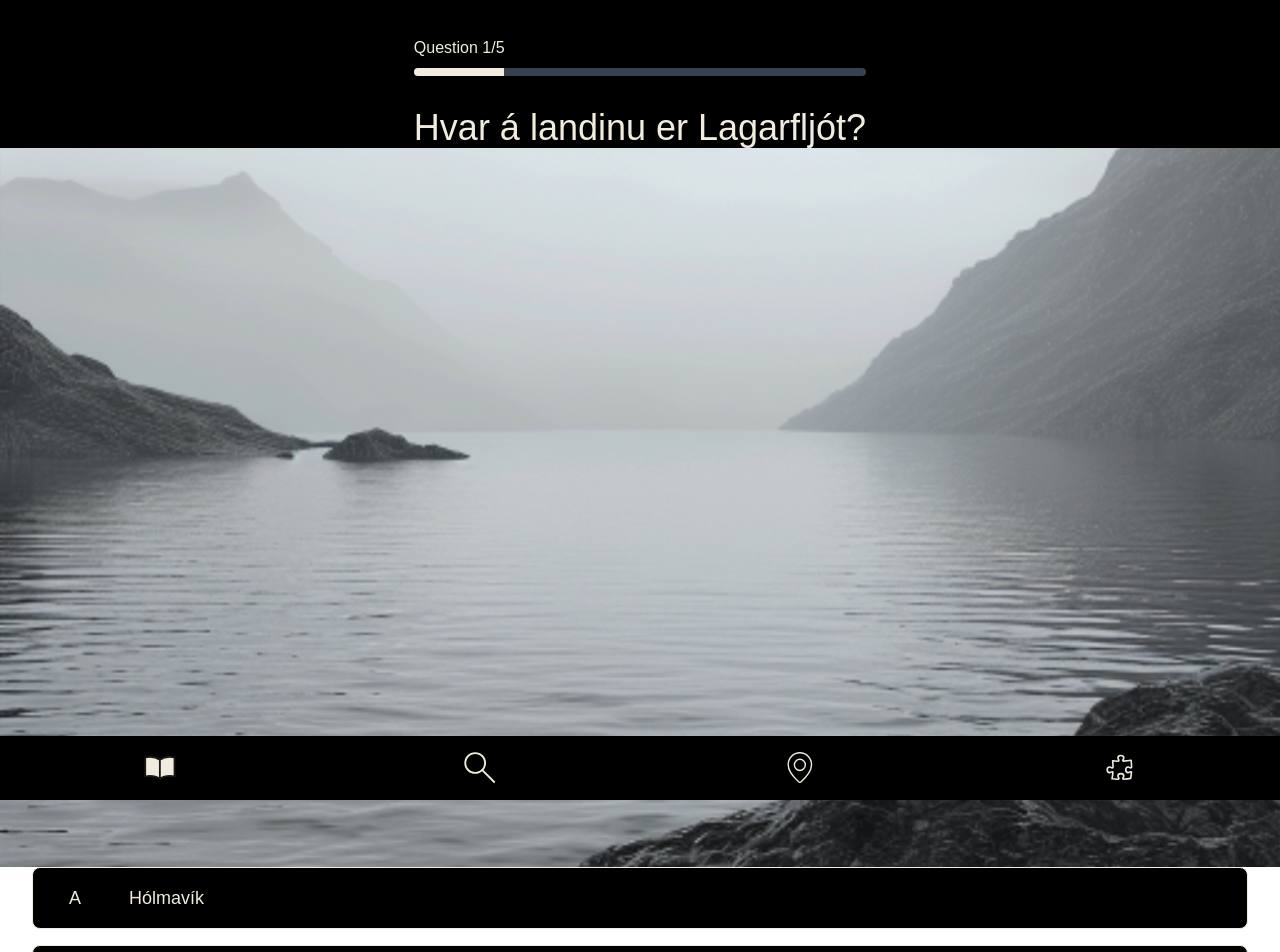
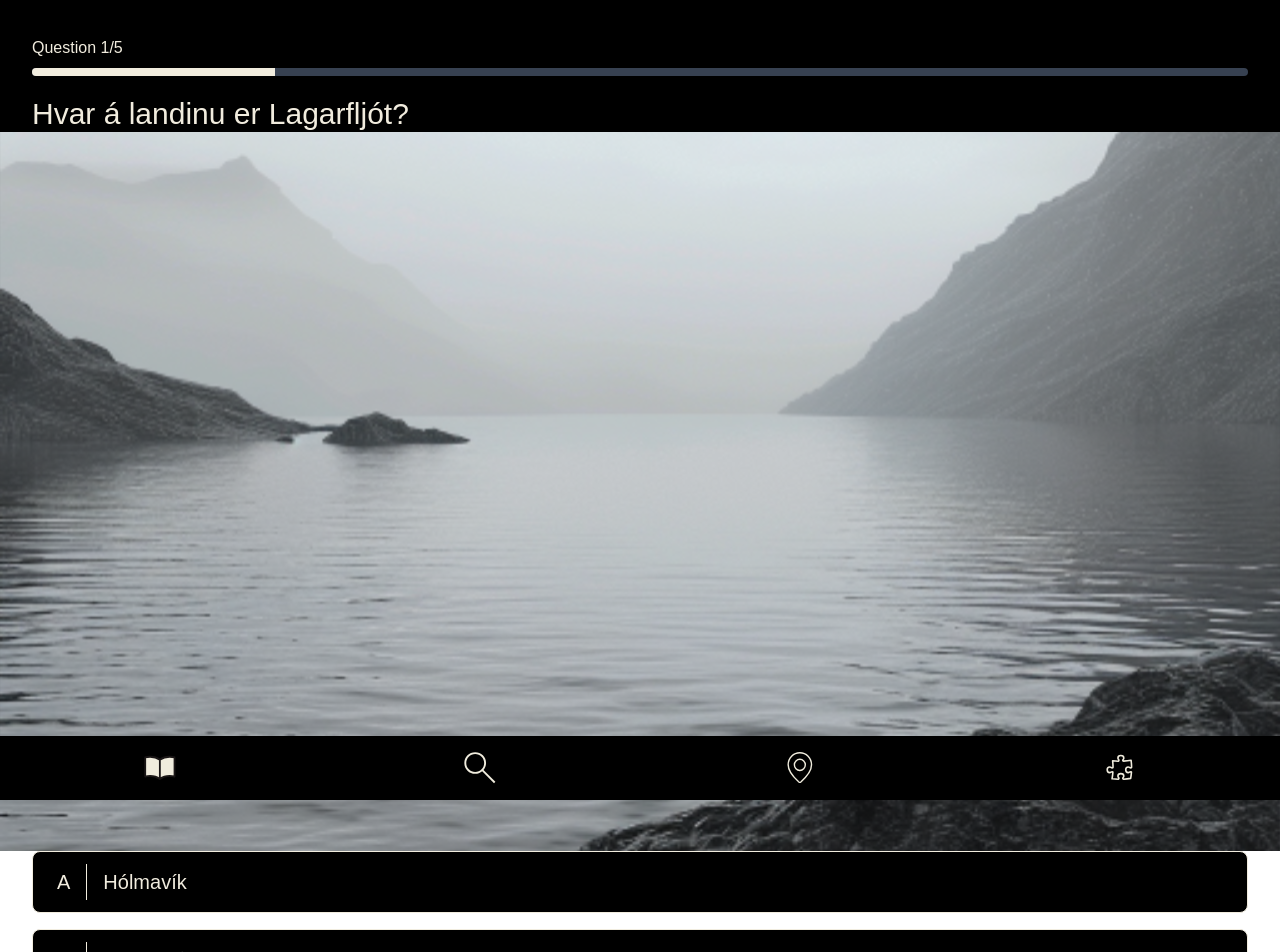
Before and after one commit to ln0185/Sagnir, a React (Vite) app: page /quiz in a window 1280 px wide. Shown: the top 952 px of the page. Built offline with nearby package versions, Linux system fonts and the light colour scheme.

Commit message:
added images to the questions

```diff
--- a/src/components/ArrowButton/ArrowButton.tsx
+++ b/src/components/ArrowButton/ArrowButton.tsx
@@ -8,7 +8,7 @@ const ArrowButton: React.FC<ArrowButtonProps> = ({ onClick }) => {
   return (
     <button
       onClick={onClick}
-      className="w-10 h-10 flex items-center justify-center bg-transparent border-amber-100 rounded-full hover:bg-amber-100 hover:text-black transition"
+      className="w-8 h-20 flex items-center justify-center bg-transparent rounded-full hover:text-black transition"
     >
       <svg
         width="38"
--- a/src/components/QuizOption/QuizOption.tsx
+++ b/src/components/QuizOption/QuizOption.tsx
@@ -2,12 +2,12 @@ import React from "react";
 
 interface QuizOptionProps {
   label: string; // "A", "B", "C", "D"
-  text: string; // Answer text
-  isSelected: boolean; // Whether this option is selected
-  isCorrect: boolean; // Whether this is the correct option
-  isIncorrect: boolean; // Whether this option is the wrong selection
-  showCorrectAnswer: boolean; // Highlight correct answer
-  onClick: () => void; // Function for handling clicks
+  text: string;
+  isSelected: boolean;
+  isCorrect: boolean;
+  isIncorrect: boolean;
+  showCorrectAnswer: boolean;
+  onClick: () => void;
 }
 
 const QuizOption: React.FC<QuizOptionProps> = ({
@@ -21,7 +21,7 @@ const QuizOption: React.FC<QuizOptionProps> = ({
 }) => {
   return (
     <button
-      className={`w-full py-4 px-9 flex items-center text-left border rounded-lg transition ${
+      className={`w-full py-3 px-6 flex items-center text-left border rounded-lg transition ${
         showCorrectAnswer
           ? "bg-[#F1ECDE] border-[#F1ECDE] text-black" // Highlight correct answer
           : isIncorrect
@@ -36,7 +36,7 @@ const QuizOption: React.FC<QuizOptionProps> = ({
     >
       {/* Option Label */}
       <span
-        className={`font-glare text-lg mr-12 ${
+        className={`font-glare text-xl ${
           showCorrectAnswer || (isSelected && isCorrect)
             ? "text-black"
             : "text-[#F1ECDE]"
@@ -45,9 +45,12 @@ const QuizOption: React.FC<QuizOptionProps> = ({
         {label}
       </span>
 
+      {/* Vertical Line */}
+      <div className="w-px h-9 bg-[#F1ECDE] mx-4"></div>
+
       {/* Option Text */}
       <span
-        className={`font-glare text-lg ${
+        className={`font-glare text-xl ${
           showCorrectAnswer || (isSelected && isCorrect)
             ? "text-black"
             : "text-[#F1ECDE]"
--- a/src/components/QuizProgressBar/ProgressBar.tsx
+++ b/src/components/QuizProgressBar/ProgressBar.tsx
@@ -1,20 +1,16 @@
-import React from "react";
-
 interface ProgressBarProps {
-  questionNumber: number; // Current question number
-  totalQuestions: number; // Total number of questions
-  questionText: string; // The question to display
+  questionNumber: number;
+  totalQuestions: number;
 }
 
 const ProgressBar: React.FC<ProgressBarProps> = ({
   questionNumber,
   totalQuestions,
-  questionText,
 }) => {
   const progress = (questionNumber / totalQuestions) * 100;
 
   return (
-    <div className="w-full px-8 pt-9">
+    <div className="w-full pt-9">
       {/* Top Section: Question Count */}
       <div className="flex items-center justify-between mb-2">
         <span className="font-glare text-[#F1ECDE] text-base">{`Question ${questionNumber}/${totalQuestions}`}</span>
@@ -27,11 +23,6 @@ const ProgressBar: React.FC<ProgressBarProps> = ({
           style={{ width: `${progress}%` }} // Dynamic progress width
         ></div>
       </div>
-
-      {/* Question Text */}
-      <h2 className="pt-8 font-glare text-4xl text-[#F1ECDE] text-left">
-        {questionText}
-      </h2>
     </div>
   );
 };
--- a/src/output.css
+++ b/src/output.css
@@ -591,12 +591,33 @@ video {
   margin-right: 1.75rem;
 }
 
+.my-14 {
+  margin-top: 3.5rem;
+  margin-bottom: 3.5rem;
+}
+
+.my-10 {
+  margin-top: 2.5rem;
+  margin-bottom: 2.5rem;
+}
+
+.my-7 {
+  margin-top: 1.75rem;
+  margin-bottom: 1.75rem;
+}
+
+.mx-4 {
+  margin-left: 1rem;
+  margin-right: 1rem;
+}
+
+.mx-1 {
+  margin-left: 0.25rem;
+  margin-right: 0.25rem;
+}
+
 .mb-2 {
   margin-bottom: 0.5rem;
-}
-
-.mb-20 {
-  margin-bottom: 5rem;
 }
 
 .ml-auto {
@@ -605,6 +626,26 @@ video {
 
 .mr-12 {
   margin-right: 3rem;
+}
+
+.mb-20 {
+  margin-bottom: 5rem;
+}
+
+.mb-10 {
+  margin-bottom: 2.5rem;
+}
+
+.mb-5 {
+  margin-bottom: 1.25rem;
+}
+
+.mr-5 {
+  margin-right: 1.25rem;
+}
+
+.mr-2 {
+  margin-right: 0.5rem;
 }
 
 .\!inline-block {
@@ -623,16 +664,16 @@ video {
   height: auto !important;
 }
 
-.h-10 {
-  height: 2.5rem;
-}
-
 .h-16 {
   height: 4rem;
 }
 
 .h-2 {
   height: 0.5rem;
+}
+
+.h-20 {
+  height: 5rem;
 }
 
 .h-8 {
@@ -647,12 +688,32 @@ video {
   height: 100vh;
 }
 
+.h-0 {
+  height: 0px;
+}
+
+.h-5 {
+  height: 1.25rem;
+}
+
+.h-6 {
+  height: 1.5rem;
+}
+
+.h-7 {
+  height: 1.75rem;
+}
+
+.h-9 {
+  height: 2.25rem;
+}
+
+.h-10 {
+  height: 2.5rem;
+}
+
 .\!w-\[19rem\] {
   width: 19rem !important;
-}
-
-.w-10 {
-  width: 2.5rem;
 }
 
 .w-8 {
@@ -667,12 +728,12 @@ video {
   width: 100%;
 }
 
+.w-px {
+  width: 1px;
+}
+
 .flex-none {
   flex: none;
-}
-
-.flex-grow {
-  flex-grow: 1;
 }
 
 .scale-x-\[-1\] {
@@ -778,11 +839,6 @@ video {
   border-color: rgb(241 236 222 / var(--tw-border-opacity, 1));
 }
 
-.border-amber-100 {
-  --tw-border-opacity: 1;
-  border-color: rgb(254 243 199 / var(--tw-border-opacity, 1));
-}
-
 .border-gray-700 {
   --tw-border-opacity: 1;
   border-color: rgb(55 65 81 / var(--tw-border-opacity, 1));
@@ -859,6 +915,46 @@ video {
   padding-bottom: 1rem;
 }
 
+.px-10 {
+  padding-left: 2.5rem;
+  padding-right: 2.5rem;
+}
+
+.px-20 {
+  padding-left: 5rem;
+  padding-right: 5rem;
+}
+
+.px-28 {
+  padding-left: 7rem;
+  padding-right: 7rem;
+}
+
+.px-5 {
+  padding-left: 1.25rem;
+  padding-right: 1.25rem;
+}
+
+.px-7 {
+  padding-left: 1.75rem;
+  padding-right: 1.75rem;
+}
+
+.px-6 {
+  padding-left: 1.5rem;
+  padding-right: 1.5rem;
+}
+
+.py-2 {
+  padding-top: 0.5rem;
+  padding-bottom: 0.5rem;
+}
+
+.py-3 {
+  padding-top: 0.75rem;
+  padding-bottom: 0.75rem;
+}
+
 .pl-2 {
   padding-left: 0.5rem;
 }
@@ -869,6 +965,10 @@ video {
 
 .pt-9 {
   padding-top: 2.25rem;
+}
+
+.pt-5 {
+  padding-top: 1.25rem;
 }
 
 .text-left {
@@ -893,9 +993,9 @@ video {
   line-height: 1rem !important;
 }
 
-.text-4xl {
-  font-size: 2.25rem;
-  line-height: 2.5rem;
+.text-3xl {
+  font-size: 1.875rem;
+  line-height: 2.25rem;
 }
 
 .text-base {
@@ -905,6 +1005,11 @@ video {
 
 .text-lg {
   font-size: 1.125rem;
+  line-height: 1.75rem;
+}
+
+.text-xl {
+  font-size: 1.25rem;
   line-height: 1.75rem;
 }
 
@@ -959,11 +1064,6 @@ video {
   transition-duration: 150ms;
 }
 
-.hover\:bg-amber-100:hover {
-  --tw-bg-opacity: 1;
-  background-color: rgb(254 243 199 / var(--tw-bg-opacity, 1));
-}
-
 .hover\:bg-gray-700:hover {
   --tw-bg-opacity: 1;
   background-color: rgb(55 65 81 / var(--tw-bg-opacity, 1));
--- a/src/pages/QuizPage.tsx
+++ b/src/pages/QuizPage.tsx
@@ -13,6 +13,7 @@ export const QuizPage = () => {
       questionNumber: 1,
       totalQuestions: 5,
       questionText: "Hvar á landinu er Lagarfljót?",
+      imageSrc: "/src/assets/resources/Quizpic-lagarfljot.svg", // Add image path
       options: [
         { label: "A", text: "Hólmavík" },
         { label: "B", text: "Egilsstaðir" },
@@ -25,6 +26,7 @@ export const QuizPage = () => {
       questionNumber: 2,
       totalQuestions: 5,
       questionText: "Hvað á grýla mörg börn?",
+      imageSrc: "/src/assets/resources/Quizpic-lagarfljot.svg",
       options: [
         { label: "A", text: "Þrjátíu" },
         { label: "B", text: "Fimm" },
@@ -36,38 +38,41 @@ export const QuizPage = () => {
     {
       questionNumber: 3,
       totalQuestions: 5,
-      questionText: "Hver er þjóðsaga um huldufólk?",
+      questionText: "Hvar er Skessuhellir?",
+      imageSrc: "/src/assets/resources/Quizpic-lagarfljot.svg",
       options: [
-        { label: "A", text: "Skessan í Borgarfirði" },
-        { label: "B", text: "Álfar og jólin" },
-        { label: "C", text: "Dvergasteinn" },
-        { label: "D", text: "Tröll í Hítardal" },
+        { label: "A", text: "Húsagili" },
+        { label: "B", text: "Vestfjörðum" },
+        { label: "C", text: "Barðastrandarsýslu" },
+        { label: "D", text: "Heiðnabjargi" },
       ],
-      correctAnswer: "Álfar og jólin",
+      correctAnswer: "Húsagili",
     },
     {
       questionNumber: 4,
       totalQuestions: 5,
-      questionText: "Hvað heitir lengsta á á Íslandi?",
+      questionText: "Af hverju segir Djákninn á Myrká Garún en ekki Guðrún?",
+      imageSrc: "/src/assets/resources/MyrkaQuiz.svg",
       options: [
-        { label: "A", text: "Ölfusá" },
-        { label: "B", text: "Þjórsá" },
-        { label: "C", text: "Hvítá" },
-        { label: "D", text: "Elliðaár" },
+        { label: "A", text: "Hún hét Garún" },
+        { label: "B", text: "Hann gat ekki sagt guð" },
+        { label: "C", text: "Hann var undir álögum" },
+        { label: "D", text: "Ekkert að ofan" },
       ],
-      correctAnswer: "Þjórsá",
+      correctAnswer: "Hann gat ekki sagt guð",
     },
     {
       questionNumber: 5,
       totalQuestions: 5,
-      questionText: "Hvað heitir þjóðsaga um tröll?",
+      questionText: "Hvað heitir kerlingin sem vann ullina?",
+      imageSrc: "/src/assets/resources/Quizpic-lagarfljot.svg",
       options: [
-        { label: "A", text: "Grýla og Leppalúði" },
+        { label: "A", text: "Grýla" },
         { label: "B", text: "Gilitrutt" },
-        { label: "C", text: "Selkollu saga" },
-        { label: "D", text: "Jónsmessunótt" },
+        { label: "C", text: "Trunta" },
+        { label: "D", text: "Svanhvít" },
       ],
-      correctAnswer: "Grýla og Leppalúði",
+      correctAnswer: "Gilitrutt",
     },
   ];
 
@@ -91,27 +96,31 @@ export const QuizPage = () => {
   };
 
   return (
-    <div className="flex flex-col items-center justify-between bg-black text-[#F1ECDE] h-screen">
+    <div className="flex flex-col items-left justify-between bg-black text-[#F1ECDE] h-screen">
       {/* Progress Bar */}
-      <div className="flex-none">
+      <div className="flex-none px-8">
         <ProgressBar
           questionNumber={currentQuestion.questionNumber}
           totalQuestions={currentQuestion.totalQuestions}
-          questionText={currentQuestion.questionText}
         />
       </div>
 
-      {/* Image */}
+      {/* Question Text */}
+      <h2 className="pt-5 px-8 font-glare text-3xl text-[#F1ECDE] text-left">
+        {currentQuestion.questionText}
+      </h2>
+
+      {/* Dynamic Image */}
       <div className="w-full">
         <img
-          src="/src/assets/resources/Quizpic-lagarfljot.svg"
-          alt="Lagarfljot"
+          src={currentQuestion.imageSrc} // Use dynamic image source
+          alt={`Question ${currentQuestion.questionNumber}`}
           className="w-full h-full object-cover"
         />
       </div>
 
       {/* Options */}
-      <div className="flex-grow w-full px-8 mb-20 grid grid-cols-1 gap-4">
+      <div className="w-full mb-20 px-8 grid grid-cols-1 gap-4">
         {currentQuestion.options.map((option) => (
           <QuizOption
             key={option.label}
@@ -134,7 +143,7 @@ export const QuizPage = () => {
 
       {/* Next Arrow Button */}
       {isAnswered && (
-        <div className="absolute bottom-12 right-6">
+        <div className="absolute mb-10 bottom-12 right-6">
           <ArrowButton onClick={handleNextQuestion} />
         </div>
       )}
```
Also changed, not shown: src/assets/resources/MyrkaQuiz.svg (added).
